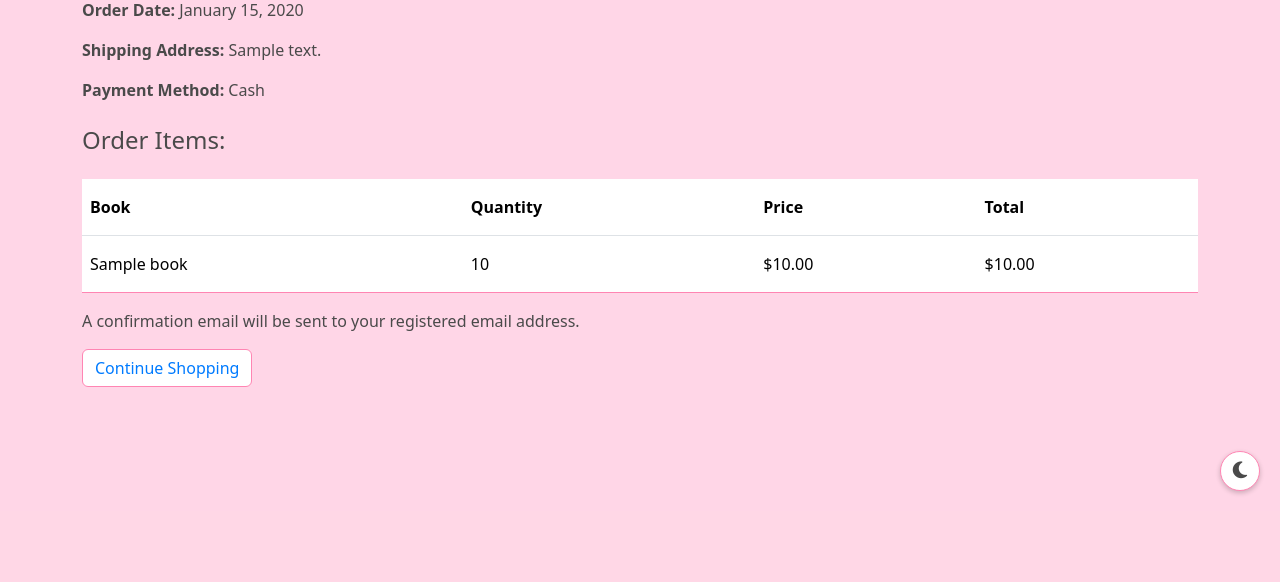
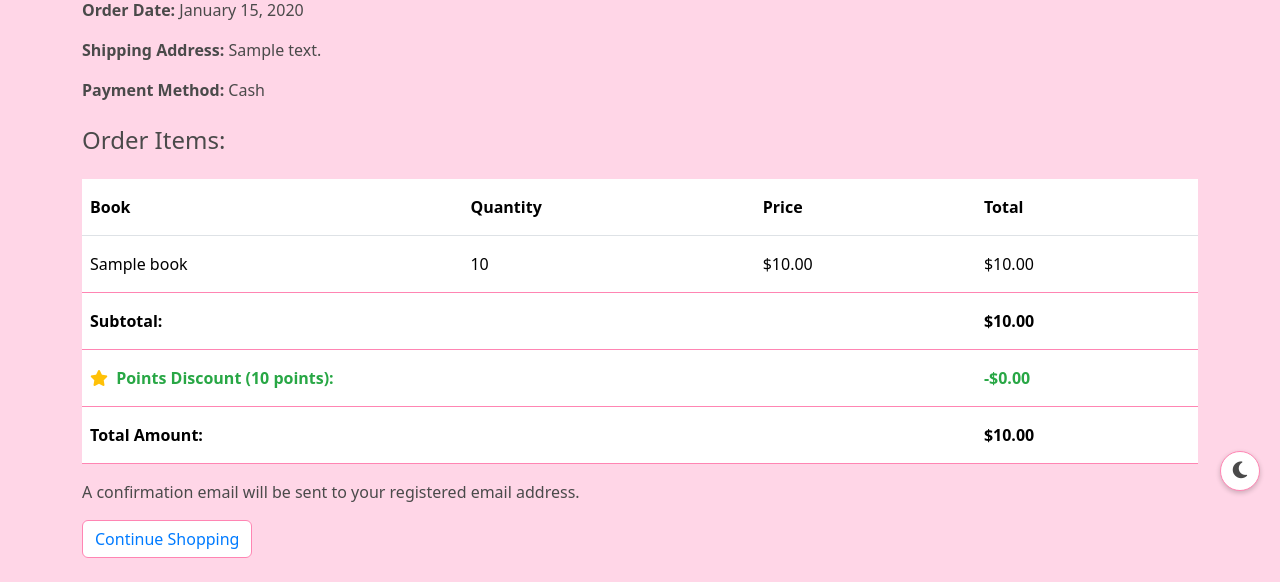
Before and after one commit to zafrinkaisar7/Bookstore, a Django app: page /orders/1/confirmation/ in a window 1280 px wide. Shown: the part 289-871 px from the top of the page. Before the commit the page ends 784 px from the top, so only its background shows below. Run offline with Django 5.2, Linux system fonts and the light colour scheme; a user stored in the database is signed in; tables that the repository leaves empty hold one stand-in row (values such as "Sample post").

Commit message:
discount deduction added from points

```diff
--- a/orders/models.py
+++ b/orders/models.py
@@ -18,6 +18,12 @@ class Order(models.Model):
     order_date = models.DateTimeField(auto_now_add=True)
     status = models.CharField(max_length=20, choices=status_choices, default="processing")
 
+    # Points discount fields
+    points_used = models.IntegerField(default=0)
+    points_discount = models.DecimalField(max_digits=10, decimal_places=2, default=0)
+    subtotal = models.DecimalField(max_digits=10, decimal_places=2, default=0)
+    total_amount = models.DecimalField(max_digits=10, decimal_places=2, default=0)
+
 
 class OrderItem(models.Model):
     order = models.ForeignKey(Order, related_name="items", on_delete=models.CASCADE)
--- a/orders/views.py
+++ b/orders/views.py
@@ -42,18 +42,31 @@ def checkout(request):
                     messages.error(request, "You don't have enough points for this redemption.")
                     return render(request, "orders/checkout.html", {"form": form, "cart": cart})
 
-            # Create order
+            # Calculate subtotal first
+            subtotal = Decimal("0")
+            for cart_item in cart.items.all():
+                item_total = cart_item.book.price * cart_item.quantity
+                subtotal += item_total
+
+            # Calculate final total after discount
+            final_total = subtotal - points_discount
+            if final_total < 0:
+                final_total = Decimal("0")  # Ensure total doesn't go negative
+
+            # Create order with discount information
             order = Order.objects.create(
                 customer=customer,
                 shipping_address=form.cleaned_data["shipping_address"],
                 payment_method=form.cleaned_data["payment_method"],
+                points_used=points_used,
+                points_discount=points_discount,
+                subtotal=subtotal,
+                total_amount=final_total,
             )
 
-            # Create order items from cart and calculate total
-            total_order_value = Decimal("0")
+            # Create order items from cart
             for cart_item in cart.items.all():
                 item_total = cart_item.book.price * cart_item.quantity
-                total_order_value += item_total
 
                 OrderItem.objects.create(
                     order=order,
@@ -72,11 +85,12 @@ def checkout(request):
                     points_used, f"Points redemption for Order #{order.id}", order=order
                 )
                 messages.success(
-                    request, f"You saved ${points_discount:.2f} using {points_used} points!"
+                    request,
+                    f"You saved ${points_discount:.2f} using {points_used} points! Final total: ${final_total:.2f}",
                 )
 
-            # Award points based on order value (1 point per $1 spent)
-            points_earned = int(total_order_value)
+            # Award points based on final amount paid (after discount)
+            points_earned = int(final_total)
             if points_earned > 0:
                 customer.add_points(
                     points_earned, f"Purchase reward for Order #{order.id}", order=order
--- a/templates/orders/order_confirmation.html
+++ b/templates/orders/order_confirmation.html
@@ -35,6 +35,35 @@
                      <td class="py-3">${{ item.total_price }}</td>
                   </tr>
                {% endfor %}
+               <tr class="border-top">
+                  <td colspan="3" class="py-3">
+                     <strong>Subtotal:</strong>
+                  </td>
+                  <td class="py-3">
+                     <strong>${{ order.subtotal }}</strong>
+                  </td>
+               </tr>
+               {% if order.points_used > 0 %}
+                  <tr>
+                     <td colspan="3" class="py-3">
+                        <strong class="text-success">
+                           <i class="fas fa-star text-warning me-1"></i>
+                           Points Discount ({{ order.points_used }} points):
+                        </strong>
+                     </td>
+                     <td class="py-3">
+                        <strong class="text-success">-${{ order.points_discount }}</strong>
+                     </td>
+                  </tr>
+               {% endif %}
+               <tr class="border-top">
+                  <td colspan="3" class="py-3">
+                     <strong>Total Amount:</strong>
+                  </td>
+                  <td class="py-3">
+                     <strong>${{ order.total_amount }}</strong>
+                  </td>
+               </tr>
             </table>
          </div>
 
```
Also changed, not shown: templates/orders/checkout.html (+33 -1 lines), orders/migrations/0002_order_points_discount_order_points_used_and_more.py (added).
